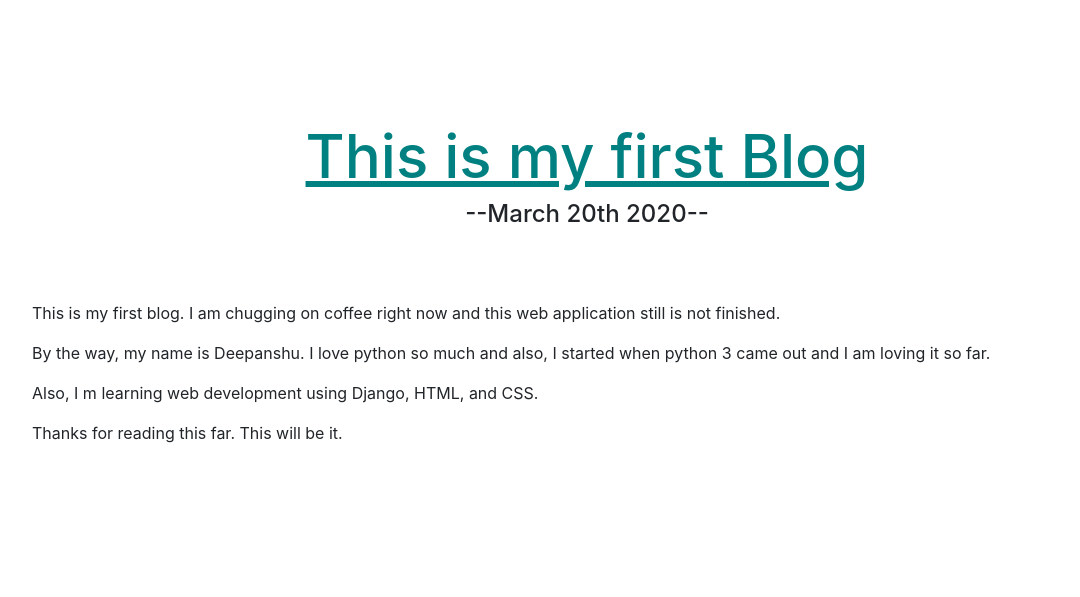
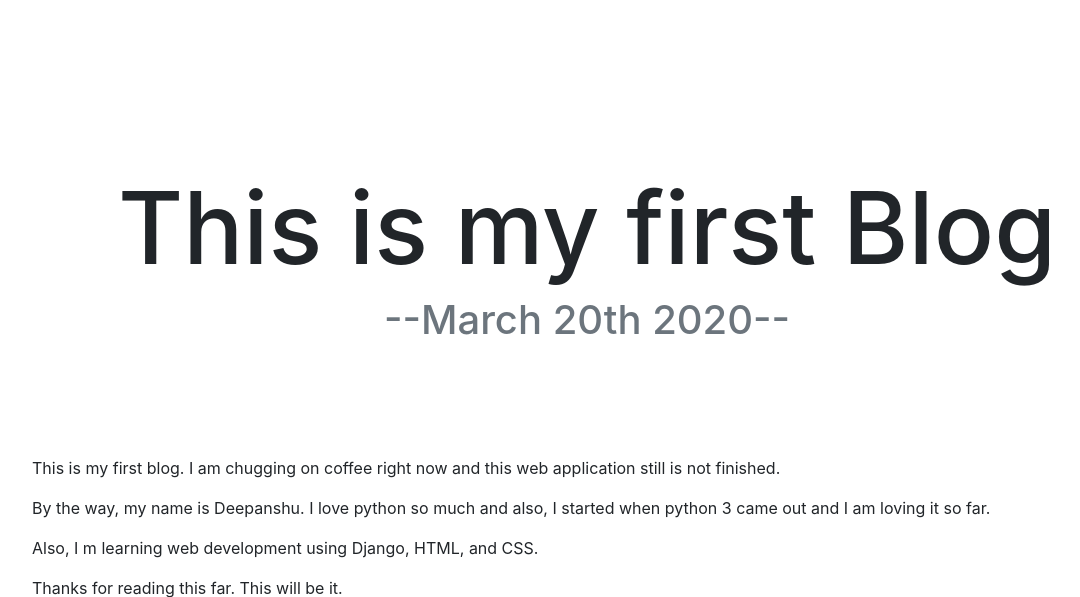
Before and after one commit to epicboi-deepubhai/personal-portfolio, a Django app: page /blog/6/ in a window 1280 px wide. Shown: the part 56-653 px from the top of the page, without its empty margins (53-1133 px from the left). Run offline with Django 3.2, Linux system fonts and the light colour scheme; data comes from the database, SQL or seed files in the repository; some libraries are stand-ins or nearby versions.

Commit message:
Sylized the blog detail page!

```diff
--- a/templates/blog/detail.html
+++ b/templates/blog/detail.html
@@ -3,20 +3,20 @@
 {% block content %}
 <br>
 <br>
-<div style="text-align:center">
-    <div style="color:teal">
-        <h1 style="font-size:60px">
-            <u>{{ blog }}</u>
-        </h1>
-    </div>
-    <h4>
+<div class="container" style="text-align:center">
+
+    <h1 class="text-centre mt-5" style="font-size:100px">
+        {{ blog.title }}
+    </h1>
+
+    <h5 class="text-center text-muted mb-5" style="font-size:40px">
         --{{blog.upload_date|date:'F jS Y'}}--
-    </h4>
+    </h5>
 </div>
 <br>
 <br>
 <div class="container">
-    <p style="margin-right:20px">
+    <p>
         {{blog.content|safe}}
     </p>
 </div>
```
